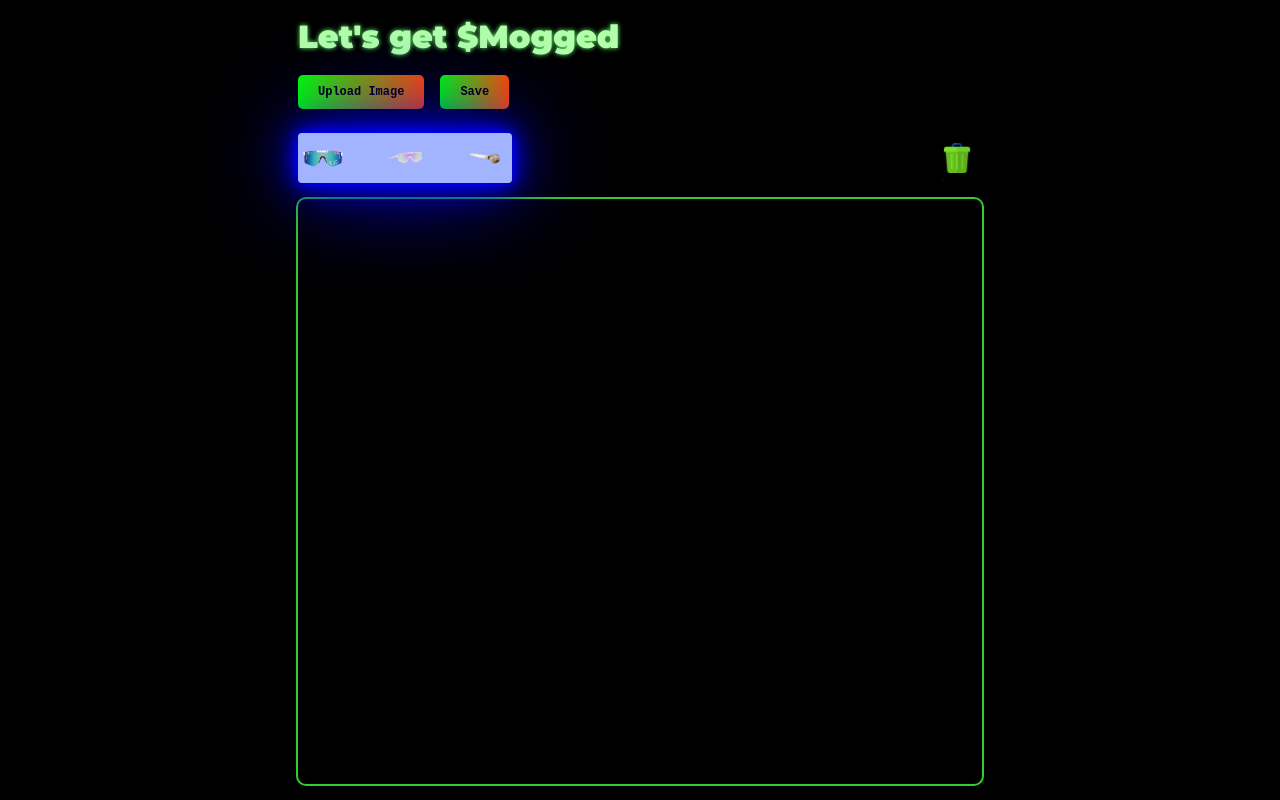
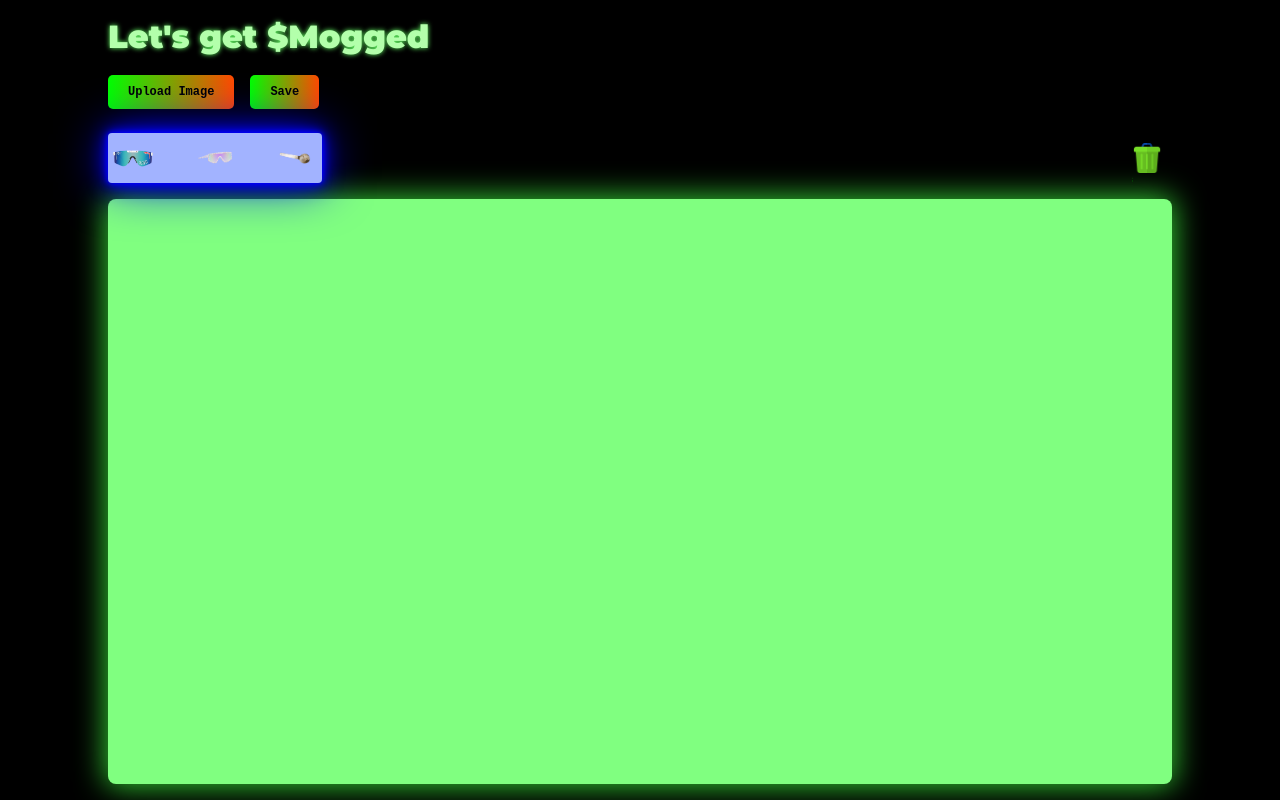
Before and after one commit to bropin1/moggle-app, a React (Create React App) app: page / in a window 1280 px wide. Built offline with nearby package versions, Linux system fonts and the light colour scheme.

Commit message:
glowing canvas

```diff
--- a/src/components/canvas/canvas.jsx
+++ b/src/components/canvas/canvas.jsx
@@ -54,14 +54,23 @@
 
       let width, height;
 
-      console.log();
+      //add logic to handle canvas max height // image spills out of canvas if width is too big
       if (aspectRatio < 1) {
         height = canvasRef.current.offsetHeight - headerHeight;
         width = height * aspectRatio;
+        if (canvasRef.current.offsetwidth < width) {
+          width = canvasRef.current.offsetWidth;
+          height = width / aspectRatio;
+        }
       } else {
         width = canvasRef.current.offsetWidth;
         height = width / aspectRatio;
+        if (canvasRef.current.offsetHeight - headerHeight < height) {
+          height = canvasRef.current.offsetHeight - headerHeight;
+          width = height * aspectRatio;
+        }
       }
+
       if (saveImage) {
         console.log("SAVE IMAGE");
         console.log(
--- a/src/components/canvas/canvas.module.scss
+++ b/src/components/canvas/canvas.module.scss
@@ -28,9 +28,9 @@
       background-color: #a2b3ff; /* Neon blue background color */
       border-radius: 4px;
       color: #fff; /* White text for better contrast */
-      box-shadow: 0 0 10px #00f, /* Inner blue glow */ 0 0 20px #00f,
-        /* Middle blue glow */ 0 0 40px #00f,
-        /* Outer blue glow */ 0 0 100px #00f; /* Far outer blue glow */
+      box-shadow: 0 0 5px #00f, /* Inner blue glow */ 0 0 10px #00f,
+        /* Middle blue glow */ 0 0 20px #00f,
+        /* Outer blue glow */ 0 0 50px #00f; /* Far outer blue glow */
       display: flex;
       flex-direction: row;
       align-items: center;
@@ -44,8 +44,8 @@
     display: flex;
     align-items: center;
     justify-content: center;
-    background-color: black;
-    box-shadow: 0 0 0px 2px limegreen; /* X-offset, Y-offset, blur radius, spread radius, color */
+    background-color: rgb(128, 255, 128);
+    box-shadow: 0 0 30px 2px limegreen; /* X-offset, Y-offset, blur radius, spread radius, color */
     width: 100%;
     border-radius: 8px;
     z-index: 0;
--- a/src/components/sticker/sticker.module.scss
+++ b/src/components/sticker/sticker.module.scss
@@ -18,8 +18,9 @@
   }
 
   .focus-helper {
-    background-color: rgba(limegreen, 0.3);
-    box-shadow: 0 0 10px 2px rgba(limegreen, 0.1);
+    // background-color: rgba(limegreen, 0.3);
+    // box-shadow: 0 0 10px 2px rgba(limegreen, 0.1)
+    border: 2px solid rgba(limegreen, 0.5);
     backdrop-filter: blur(0.5px);
     border-radius: 8px;
     z-index: 0;
--- a/src/pages/playground.module.scss
+++ b/src/pages/playground.module.scss
@@ -14,7 +14,7 @@
   display: flex;
   flex-direction: column;
   align-items: start;
-  max-width: 700px;
+  max-width: 1080px;
   row-gap: 16px;
   justify-content: center;
 }
```
